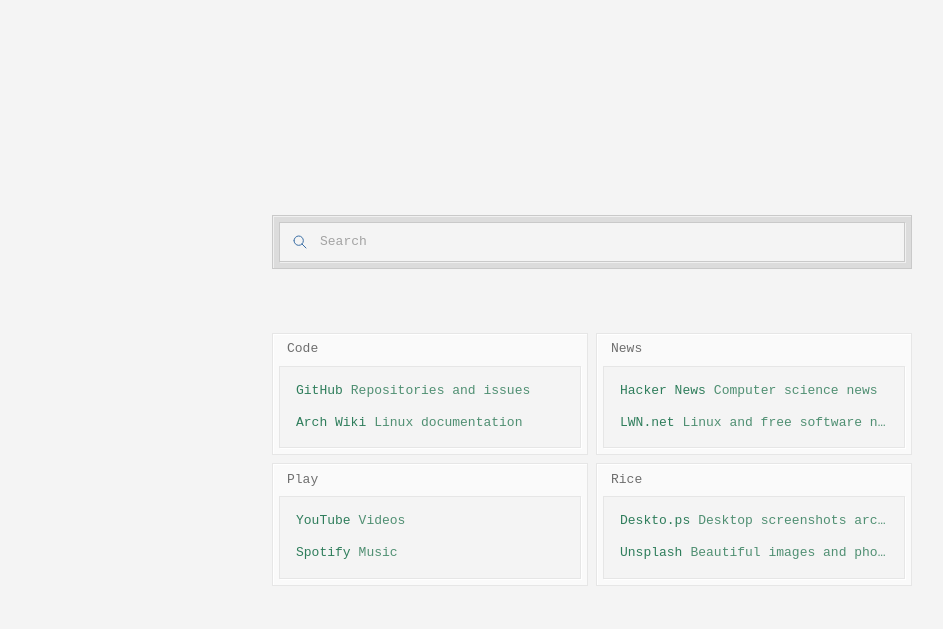
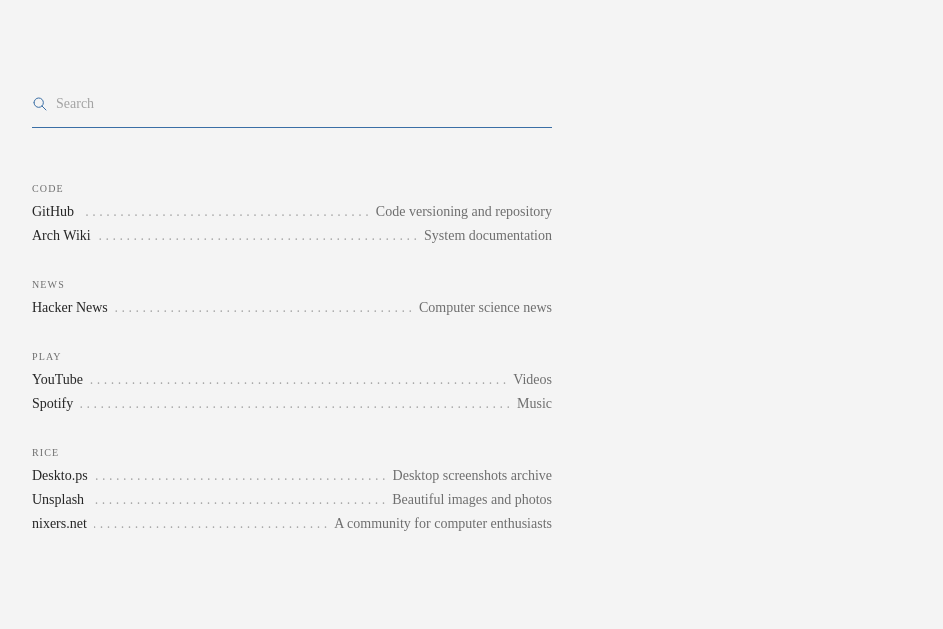
Before and after one commit to albertobeloni/home, a plain HTML site: page index.html in a window 1280 px wide. Shown: the whole page, without its empty margins (48-991 px from the left). Drawn offline with Linux system fonts and the light colour scheme; no server answers.

Commit message:
Refactor with new style

```diff
--- a/favorites.json
+++ b/favorites.json
@@ -5,12 +5,12 @@
 			{
 				"name": "GitHub",
 				"url": "https://github.com",
-				"description": "Repositories and issues"
+				"description": "Code versioning and repository"
 			},
 			{
 				"name": "Arch Wiki",
 				"url": "https://wiki.archlinux.org",
-				"description": "Linux documentation"
+				"description": "System documentation"
 			}
 		]
 	},
@@ -21,11 +21,6 @@
 				"name": "Hacker News",
 				"url": "https://news.ycombinator.com",
 				"description": "Computer science news"
-			},
-			{
-				"name": "LWN.net",
-				"url": "https://lwn.net",
-				"description": "Linux and free software news"
 			}
 		]
 	},
@@ -54,8 +49,13 @@
 			},
 			{
 				"name": "Unsplash",
-				"url": "https://unsplash.com/",
+				"url": "https://unsplash.com",
 				"description": "Beautiful images and photos"
+			},
+			{
+				"name": "nixers.net",
+				"url": "https://nixers.net",
+				"description": "A community for computer enthusiasts"
 			}
 		]
 	}
--- a/index.html
+++ b/index.html
@@ -4,7 +4,11 @@
 		<meta charset="utf-8" />
 		<meta name="viewport" content="width=device-width, initial-scale=1" />
 		<meta name="color-scheme" content="light dark" />
+		<meta name="description" content="A personal home page." />
 		<title>Home</title>
+		<link rel="icon" href="data:," />
+		<link rel="preconnect" href="https://collectionapi.metmuseum.org" crossorigin />
+		<link rel="preconnect" href="https://images.metmuseum.org" />
 		<link rel="stylesheet" href="style.css" />
 		<script type="module" src="script.js"></script>
 	</head>
@@ -58,6 +62,15 @@
 			</form>
 			<nav class="groups" aria-label="Favorites"></nav>
 		</main>
+		<figure class="artwork" hidden>
+			<img alt="" decoding="async" />
+			<figcaption>
+				<a class="title"></a>
+				<span class="artist"></span>
+				<span class="biography"></span>
+				<span class="details"></span>
+			</figcaption>
+		</figure>
 		<template id="group">
 			<section class="group">
 				<h2></h2>
@@ -68,6 +81,7 @@
 			<li>
 				<a>
 					<span class="name"></span>
+					<span class="leader" aria-hidden="true"></span>
 					<span class="description"></span>
 				</a>
 			</li>
--- a/script.js
+++ b/script.js
@@ -1,8 +1,36 @@
+const ATTEMPTS = 3;
+const BASELINE = 8;
+const COLLECTION = "https://collectionapi.metmuseum.org/public/collection";
+const WINDOW = 10000;
+
+const keys = {
+	next: "home:next",
+	total: "home:total",
+};
+
+const artwork = document.querySelector(".artwork");
 const container = document.querySelector(".groups");
 
 const templates = {
 	group: document.querySelector("#group"),
 	link: document.querySelector("#link"),
+};
+
+const json = async (url) => {
+	const response = await fetch(url);
+
+	return response.ok ? response.json() : null;
+};
+
+const link = ({ description, name, url }) => {
+	const fragment = templates.link.content.cloneNode(true);
+	const anchor = fragment.querySelector("a");
+
+	anchor.href = url;
+	anchor.querySelector(".name").textContent = name;
+	anchor.querySelector(".description").textContent = description ?? "";
+
+	return fragment;
 };
 
 const group = ({ links, title }) => {
@@ -14,16 +42,129 @@ const group = ({ links, title }) => {
 	return fragment;
 };
 
-const link = ({ description, name, url }) => {
-	const fragment = templates.link.content.cloneNode(true);
-	const anchor = fragment.querySelector("a");
+const favorites = async () => {
+	const groups = await json("favorites.json").catch(() => null);
 
-	anchor.href = url;
-	anchor.querySelector(".name").textContent = name;
-	anchor.querySelector(".description").textContent = description;
+	container.append(...(groups ?? []).map(group));
+};
 
-	return fragment;
+const search = async (offset) => {
+	const params = new URLSearchParams({
+		hasImages: true,
+		isPublicDomain: true,
+		limit: 1,
+		medium: "Paintings",
+		offset,
+		q: "*",
+	});
+
+	return json(`${COLLECTION}/v1.1/search?${params}`);
 };
+
+const pick = () => {
+	const total = Number(localStorage.getItem(keys.total)) || WINDOW;
+
+	return Math.floor(Math.random() * Math.min(total, WINDOW));
+};
+
+const random = async () => {
+	for (let attempt = 0; attempt < ATTEMPTS; attempt++) {
+		const result = await search(pick());
+
+		if (result === null) {
+			return null;
+		}
+
+		localStorage.setItem(keys.total, result.total);
+
+		const [id] = result.objectIDs ?? [];
+
+		if (id === undefined) {
+			continue;
+		}
+
+		const work = await json(`${COLLECTION}/v1/objects/${id}`);
+
+		if (work?.classification === "Paintings" && work.isPublicDomain && work.primaryImageSmall) {
+			const { artistDisplayBio, artistDisplayName, medium, objectDate, objectURL, primaryImageSmall, title } = work;
+
+			return { artistDisplayBio, artistDisplayName, medium, objectDate, objectURL, primaryImageSmall, title };
+		}
+	}
+
+	return null;
+};
+
+const snap = () => {
+	const image = artwork.querySelector("img");
+
+	image.style.removeProperty("block-size");
+	image.style.removeProperty("inline-size");
+
+	const { height, width } = image.getBoundingClientRect();
+
+	image.style.blockSize = `${Math.floor(height / BASELINE) * BASELINE}px`;
+	image.style.inlineSize = `${width}px`;
+};
+
+const show = ({ artistDisplayBio, artistDisplayName, medium, objectDate, objectURL, primaryImageSmall, title }) => {
+	const image = artwork.querySelector("img");
+	const label = artwork.querySelector("figcaption");
+	const name = label.querySelector(".title");
+
+	name.href = objectURL;
+	name.textContent = title;
+	label.querySelector(".artist").textContent = artistDisplayName;
+	label.querySelector(".biography").textContent = artistDisplayBio;
+	label.querySelector(".details").textContent = [objectDate, medium].filter(Boolean).join(" — ");
+	image.alt = title;
+
+	image.addEventListener("load", () => {
+		artwork.hidden = false;
+		snap();
+		new ResizeObserver(snap).observe(document.body);
+		requestAnimationFrame(() => artwork.classList.add("loaded"));
+	});
+
+	image.src = primaryImageSmall;
+};
+
+const stored = () => {
+	const value = localStorage.getItem(keys.next);
+
+	localStorage.removeItem(keys.next);
+
+	try {
+		return JSON.parse(value);
+	} catch {
+		return null;
+	}
+};
+
+const prepare = async () => {
+	const work = await random();
+
+	if (work) {
+		localStorage.setItem(keys.next, JSON.stringify(work));
+		new Image().src = work.primaryImageSmall;
+	}
+};
+
+const display = async () => {
+	const work = stored() ?? (await random());
+
+	if (work) {
+		show(work);
+	}
+
+	await prepare();
+};
+
+const grid = () => {
+	document.documentElement.classList.toggle("grid", location.hash === "#grid");
+};
+
+addEventListener("hashchange", grid);
 
 addEventListener("pageshow", (event) => {
 	const [entry] = performance.getEntriesByType("navigation");
@@ -33,10 +174,9 @@ addEventListener("pageshow", (event) => {
 	}
 });
 
-const response = await fetch("favorites.json");
+grid();
+favorites();
 
-if (response.ok) {
-	const groups = await response.json();
-
-	container.append(...groups.map(group));
+if (matchMedia("(width >= 960px) and (height >= 480px)").matches) {
+	display().catch(() => null);
 }
--- a/style.css
+++ b/style.css
@@ -62,18 +62,12 @@
 	:root {
 		--accent: light-dark(#3a6ea5, #8ab4e8);
 		--background: light-dark(#f4f4f4, #101010);
-		--focus: light-dark(#dcdcdc, #262626);
-		--hover-muted: light-dark(#4f6f94, #8aa6c6);
-		--hover-text: light-dark(#2f5f96, #a9c8ee);
-		--input-selection: light-dark(#c9d9ec, #2b3a4c);
-		--input-selection-text: light-dark(#2f5f96, #a9c8ee);
+		--line: light-dark(#dcdcdc, #262626);
 		--muted: light-dark(#6e6e6e, #8a8a8a);
-		--secondary: light-dark(#2e7d5b, #7fc8a5);
-		--secondary-muted: light-dark(#4f8f72, #6aa88a);
 		--selection: light-dark(#c9d9ec, #2b3a4c);
 		--selection-text: light-dark(#2f5f96, #a9c8ee);
 		--silent: light-dark(#a3a3a3, #5c5c5c);
-		--surface: light-dark(#fafafa, #171717);
+		--strong: light-dark(#0a0a0a, #f0f0f0);
 		--text: light-dark(#262626, #d4d4d4);
 	}
 
@@ -82,178 +76,238 @@
 		color: var(--selection-text);
 	}
 
+	html {
+		background: var(--background);
+	}
+
+	html.grid {
+		position: relative;
+	}
+
+	html.grid::after {
+		background:
+			repeating-linear-gradient(transparent 0 23px, color-mix(in srgb, var(--accent) 40%, transparent) 23px 24px),
+			repeating-linear-gradient(transparent 0 7px, color-mix(in srgb, var(--accent) 15%, transparent) 7px 8px);
+		content: "";
+		inset: 0;
+		pointer-events: none;
+		position: absolute;
+	}
+
 	body {
-		align-content: center;
-		background: var(--background);
 		color: var(--text);
+		column-gap: 80px;
 		display: grid;
-		font: 9.75pt / 1.25em monospace;
+		font: 10.5pt / 24px ui-serif;
+		font-kerning: normal;
+		grid-template-columns: repeat(2, minmax(0, 1fr));
+		hanging-punctuation: first;
+		margin-inline: auto;
+		max-inline-size: calc(1280px + 160px);
+		padding: 80px;
+		text-rendering: optimizeLegibility;
 	}
 
 	main {
+		align-self: start;
 		display: grid;
-		gap: 64px;
-		inline-size: min(100% - 32px, 640px);
-		margin-inline: auto;
-		padding-block: 40px;
-	}
-
-	:is(.group, .search) {
-		--frame: var(--surface);
-		--light: oklab(from var(--frame) calc(l + 0.06) a b);
-		--shade: oklab(from var(--frame) calc(l - 0.06) a b);
-
-		background: var(--frame);
-		border: 1px solid var(--shade);
-		box-shadow: inset 1px 1px var(--light);
-	}
-
-	:is(.group, .search):focus-within,
-	.group:hover {
-		--frame: var(--focus);
+		grid-template-columns: minmax(0, 1fr);
+		min-inline-size: 0;
+		row-gap: 48px;
 	}
 
 	.search {
-		padding: 6px;
-		position: relative;
+		align-items: center;
+		block-size: 48px;
+		border-block-end: 1px solid var(--line);
+		display: flex;
+		gap: 8px;
+		transition: border-color 120ms;
+	}
+
+	.search:focus-within {
+		border-color: var(--accent);
 	}
 
 	.search > svg {
-		color: var(--muted);
-		inset-block: 0;
-		inset-inline-start: 19px;
-		margin-block: auto;
-		pointer-events: none;
-		position: absolute;
+		color: var(--silent);
+		flex: none;
 	}
 
 	.search:focus-within > svg {
 		color: var(--accent);
 	}
 
+	.search input {
+		background: none;
+		block-size: 100%;
+		border: 0;
+		flex: 1;
+		min-inline-size: 0;
+		outline: none;
+		padding: 0;
+	}
+
+	.search input::placeholder {
+		color: var(--silent);
+	}
+
 	.search button {
 		background: none;
-		block-size: 40px;
 		border: 0;
-		color: var(--muted);
+		color: var(--silent);
 		cursor: pointer;
 		display: grid;
-		inline-size: 40px;
-		inset-block-start: 7px;
-		inset-inline-end: 7px;
+		flex: none;
 		padding: 0;
 		place-items: center;
-		position: absolute;
 	}
 
-	.search button:hover {
+	.search button:is(:focus-visible, :hover) {
 		color: var(--accent);
 	}
 
 	.search button:focus-visible {
-		color: var(--accent);
 		outline: 1px solid var(--accent);
-		outline-offset: -1px;
 	}
 
 	.search:has(input:placeholder-shown) button {
 		display: none;
 	}
 
-	.search input {
-		background: var(--background);
-		block-size: 40px;
-		border: 1px solid var(--shade);
-		border-radius: 0;
-		box-shadow: 1px 1px var(--light);
-		inline-size: 100%;
-		outline: none;
-		padding-inline: 40px;
-	}
-
-	.search input::selection {
-		background: var(--input-selection);
-		color: var(--input-selection-text);
-	}
-
-	.search input::placeholder {
-		color: var(--silent);
-	}
-
 	.groups {
-		align-items: start;
-		display: grid;
-		gap: 8px;
-		grid-template-columns: repeat(auto-fit, minmax(224px, 1fr));
-	}
-
-	.group {
 		display: grid;
 		grid-template-columns: minmax(0, 1fr);
-		grid-template-rows: auto 1fr;
-		padding: 0 6px 6px;
+		row-gap: 24px;
 	}
 
 	.group h2 {
-		align-items: center;
-		block-size: 32px;
 		color: var(--muted);
-		display: flex;
-		font-size: inherit;
-		font-weight: inherit;
-		padding-inline: 8px;
+		font: inherit;
+		font-variant-caps: all-small-caps;
+		letter-spacing: 0.08em;
 	}
 
 	.group ul {
-		align-content: start;
-		background: var(--background);
-		border: 1px solid var(--shade);
-		box-shadow: 1px 1px var(--light);
-		display: grid;
-		grid-template-columns: minmax(0, 1fr);
 		list-style: none;
-		padding: 8px;
+		padding: 0;
 	}
 
 	.group a {
+		align-items: baseline;
 		color: inherit;
 		display: flex;
-		gap: 0px;
-		padding: 8px;
 		text-decoration: none;
-		white-space: nowrap;
-	}
-
-	.group a span {
-		transition: color 120ms;
 	}
 
 	.group a:focus-visible {
 		outline: 1px solid var(--accent);
-		outline-offset: -1px;
+	}
+
+	.name {
+		flex: none;
+		transition: color 120ms;
+	}
+
+	.leader {
+		color: var(--silent);
+		direction: rtl;
+		flex: 1;
+		margin-inline: 0.5em;
+		min-inline-size: 2em;
+		overflow: hidden;
+		white-space: nowrap;
+	}
+
+	.leader::before {
+		content: ". . . . . . . . . . . . . . . . . . . . . . . . . . . . . . . . . . . . . . . . . . . . . . . . . . . . . . . . . . . . . . . . . . . . . . . . . . . . . . . . . . . . . . . . . . . . . . . . . . . . . . . . . . . . . . . . . . . . . . . . . . . . . . . . . . . . . . . . . . . . . . . . . . . . . . . . . . . . . . . . . . . . . . . . . . . . . . . . . . . . . . . . . . . . . . . . . . . . . . . . . . . . . . . . . . . . . . . . . . . . . . . . . . . . . . . . . . . . . . . . . . . . . . . . . . . . . . . . . . . . . . . . . . . . . . . . . . . . . . . . . . . . . . . . . . . . . . . . . . . . . . . . . . . . . . . . . . . . . . . . . . . . . . . . . . . . . . . . . . . . . . . . . . . . . . . . . . . . . . . . . . . . . . . . . . . . . . . . . . . . . . . . . . . . . . . . . . . . . . . .";
 	}
 
 	.description {
-		color: var(--secondary-muted);
+		color: var(--muted);
+		min-inline-size: 0;
 		overflow: hidden;
 		text-overflow: ellipsis;
+		transition: color 120ms;
+		white-space: nowrap;
 	}
 
-	.description::before {
-		content: "" / "";
-		margin-inline-end: 8px;
+	.group a:has(.description:empty) .leader {
+		display: none;
 	}
 
-	.name {
-		color: var(--secondary);
-		flex: none;
+	.group a:is(:focus-visible, :hover) .name {
+		color: var(--accent);
 	}
 
-	.group a:hover .description {
-		color: var(--hover-muted);
+	.group a:is(:focus-visible, :hover) .description {
+		color: var(--text);
 	}
 
-	.group a:hover .name {
-		color: var(--hover-text);
+	.artwork {
+		align-self: start;
+		display: grid;
+		gap: 24px;
+		justify-self: start;
+		min-inline-size: min(100%, 320px);
+		opacity: 0;
+		transition: opacity 240ms;
+	}
+
+	.artwork[hidden] {
+		display: none;
+	}
+
+	.artwork.loaded {
+		opacity: 1;
+	}
+
+	.artwork img {
+		block-size: auto;
+		max-block-size: calc(100dvh - 160px - 24px - 96px);
+		max-inline-size: 100%;
+		object-fit: cover;
+		object-view-box: inset(2%);
+	}
+
+	.artwork figcaption {
+		color: var(--muted);
+		display: grid;
+		inline-size: 0;
+		min-inline-size: 100%;
+	}
+
+	.artwork figcaption :empty {
+		display: none;
+	}
+
+	.artwork .title {
+		color: var(--strong);
+		font-style: italic;
+		text-decoration: none;
+		transition: color 120ms;
+	}
+
+	.artwork .title:is(:focus-visible, :hover) {
+		color: var(--accent);
+	}
+
+	.artwork .title:focus-visible {
+		outline: 1px solid var(--accent);
+	}
+
+	.artwork .artist {
+		color: var(--text);
+	}
+
+	@media (width < 960px) or (height < 480px) {
+		body {
+			grid-template-columns: minmax(0, 600px);
+			justify-content: center;
+		}
+
+		.artwork {
+			display: none;
+		}
 	}
 }
```
Also changed, not shown: 1 other file.
